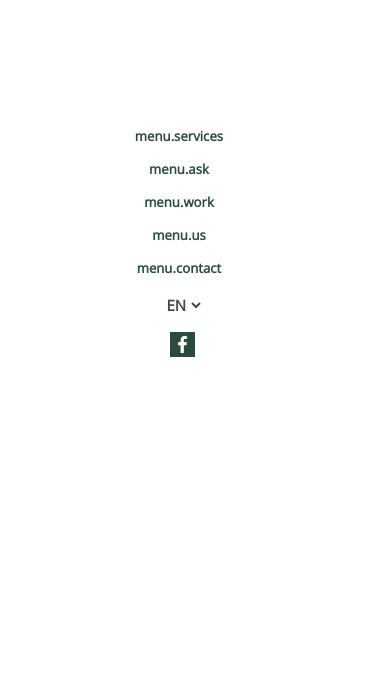
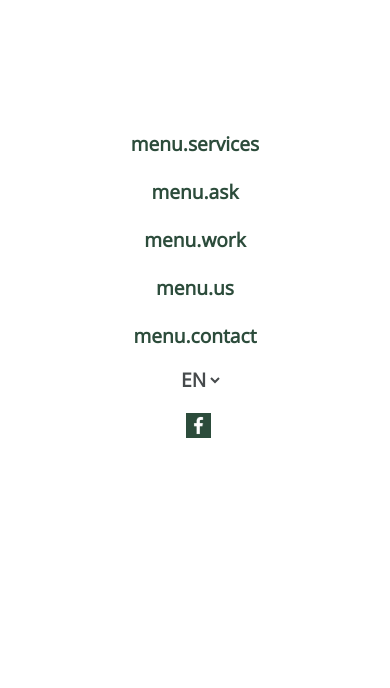
Before and after one commit to sanderlepik/krausberg-django, a Django app: page / in a window 390 px wide, after a click that opens the changed part. Shown: the part 80-768 px from the top of the page. Run offline with Django 3.2, Linux system fonts and the light colour scheme; some libraries are stand-ins or nearby versions.

Commit message:
mobile view menu

```diff
--- a/krausberg_website/static/css/custom.css
+++ b/krausberg_website/static/css/custom.css
@@ -784,6 +784,12 @@ span {
     border: none;
     outline: none;
   }
+
+  .nav-link {
+    margin-right: 0;
+    font-size: 1.2rem !important;
+  }
+
   .nav-item {
     display: flex;
     justify-content: center;
@@ -795,12 +801,17 @@ span {
     align-items: center;
   }
 
-  .languages {
-    margin-left: 0;
+  .lang-select {
+    font-size: 1.2rem;
+    font-family: 'Open Sans', sans-serif;
   }
 
   .lang-form {
-    margin-right: 1.5rem
+    margin-left: 10px;
+  }
+
+  .languages {
+    margin-left: 0;
   }
 
   .footer {
```
